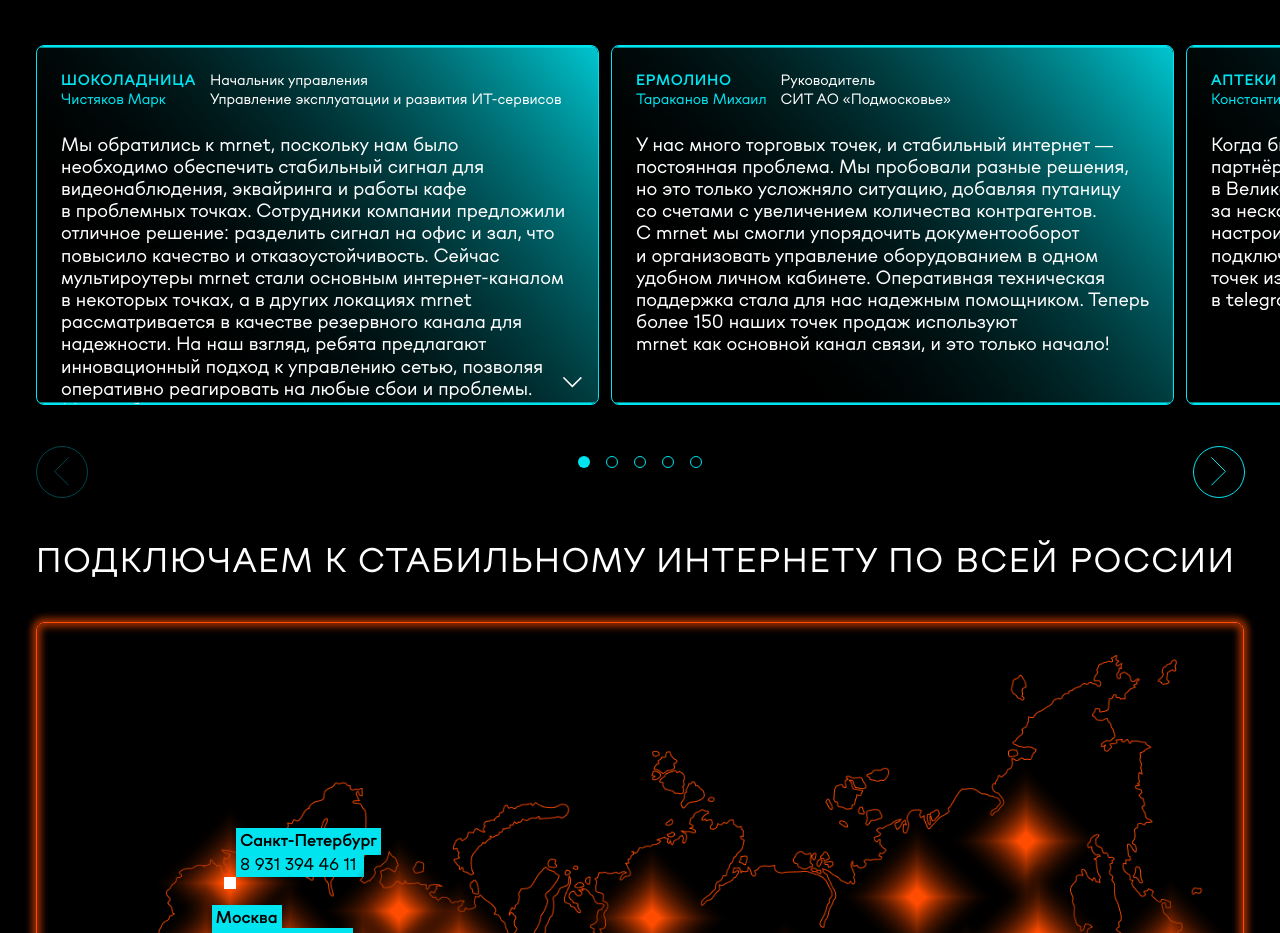
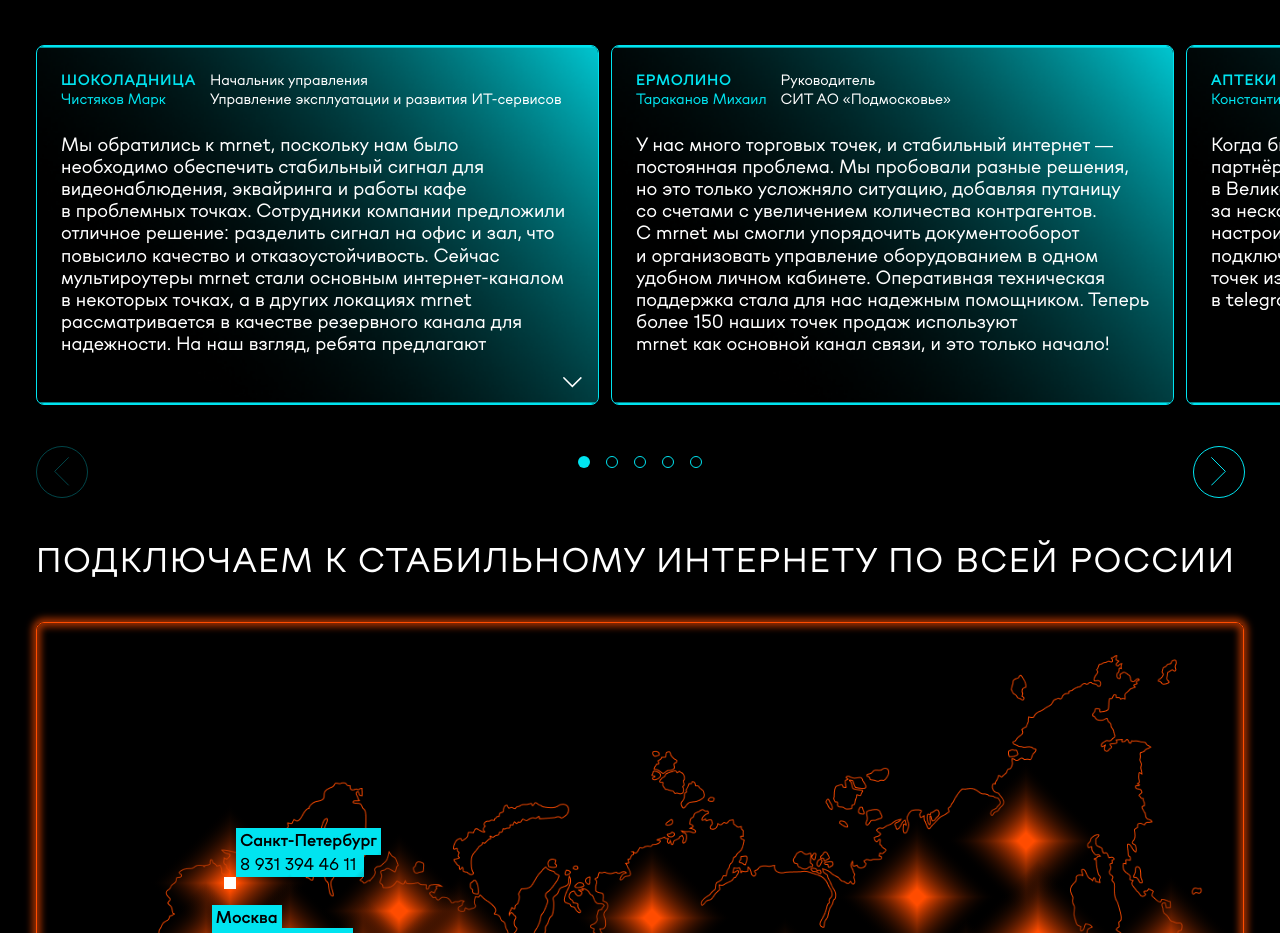
Before and after one commit to kostyaSK/mrnet, a Next.js app: page / in a window 1280 px wide. Shown: the part 4000-4933 px from the top of the page. Built offline with nearby package versions, Linux system fonts and the light colour scheme.

Commit message:
Fix ReviewCard text clamping to 9 lines

```diff
--- a/app/components/sections/reviewSec/ReviewCard.tsx
+++ b/app/components/sections/reviewSec/ReviewCard.tsx
@@ -5,7 +5,7 @@
 import { ReviewItem } from "./dataReview";
 
 const DEFAULT_HEIGHT = 360;
-const CLAMP_LINES = 9;
+const CLAMP_LINES = 10;
 const LINE_HEIGHT = 22.2;
 const MAX_LINES = 11;
 const MAX_TEXT_HEIGHT = LINE_HEIGHT * MAX_LINES;
@@ -75,10 +75,11 @@
 
           <div
             ref={textRef}
-            className={`text-[18px] leading-[22.2px] transition-[max-height] duration-500 ease-in-out overflow-hidden ${
-              !isOpen ? `line-clamp-${CLAMP_LINES + 1}` : ""
-            }`}
-            style={{ paddingBottom: isOpen ? "24px" : "0px" }}
+            className={`text-[18px] leading-[22.2px] transition-[max-height] duration-500 ease-in-out overflow-hidden`}
+            style={{
+              maxHeight: isOpen ? "none" : `${LINE_HEIGHT * CLAMP_LINES}px`,
+              paddingBottom: isOpen ? "24px" : "0px",
+            }}
           >
             {item.text}
           </div>
--- a/app/layout.tsx
+++ b/app/layout.tsx
@@ -3,7 +3,7 @@
 import { grato } from "./fonts";
 
 export const metadata: Metadata = {
-  title: "MRNET",
+  title: "mrnet — интернет для бизнеса",
   description: "Надёжный и быстрый интернет для бизнеса по всей России",
 };
 
```
